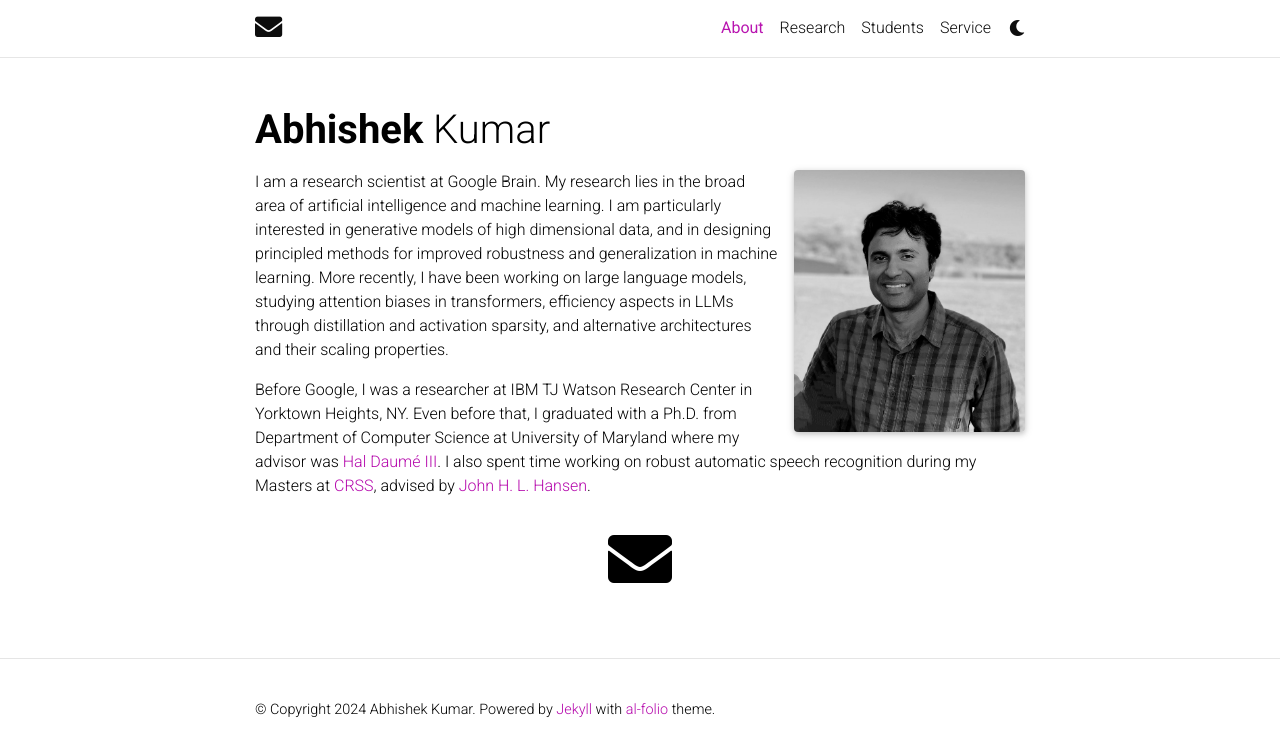
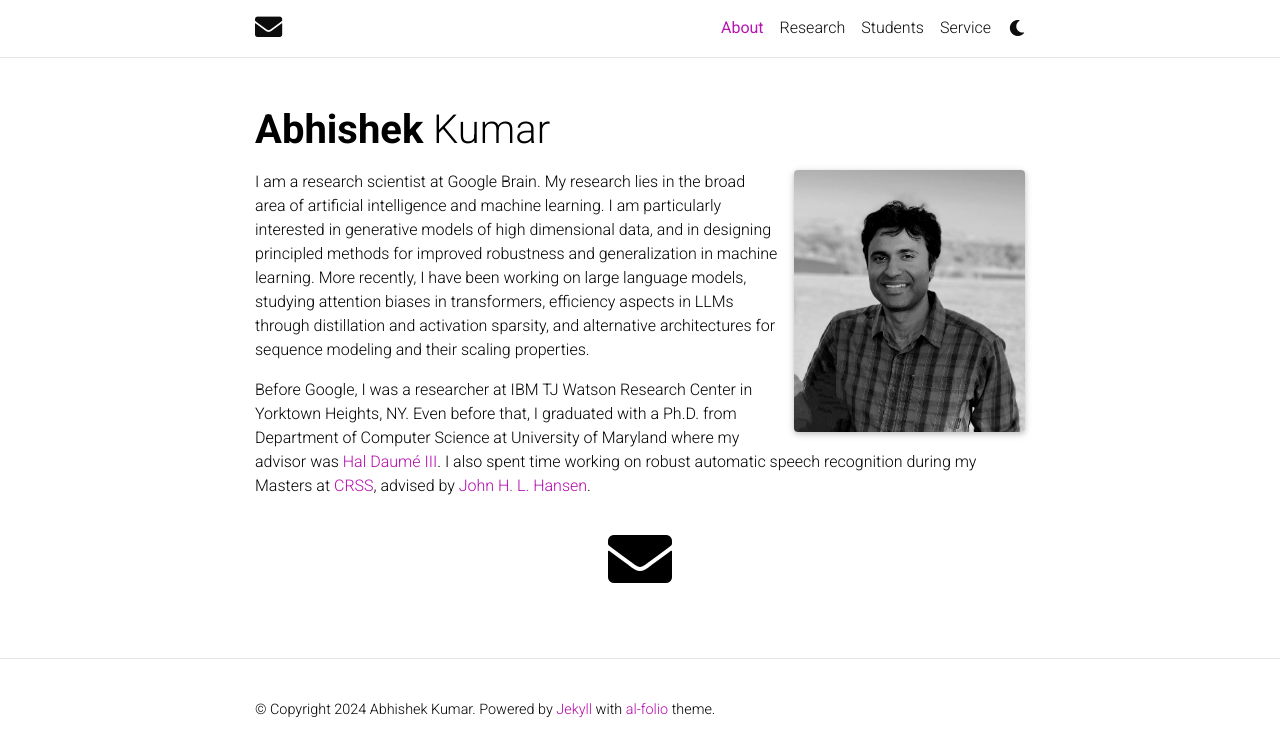
Before and after one commit to abhishekk-ml/abhishekk-ml.github.io, a Jekyll site: the page built from _pages/about.md, in a window 1280 px wide. Shown: the top 756 px of the page. Built offline with Jekyll 4.4.1, drawn with Linux system fonts in a browser that asks for light colours; comment, search, counter and statistics services are not loaded; a style sheet for code colours, icons or effects is not loaded.

Commit message:
update recent work

```diff
--- a/_pages/about.md
+++ b/_pages/about.md
@@ -17,6 +17,6 @@
 social: true  # includes social icons at the bottom of the page
 ---
 
-I am a research scientist at Google Brain. My research lies in the broad area of artificial intelligence and machine learning. I am particularly interested in generative models of high dimensional data, and in designing principled methods for improved robustness and generalization in machine learning. More recently, I have been working on large language models, studying attention biases in transformers, efficiency aspects in LLMs through distillation and activation sparsity, and alternative architectures and their scaling properties.
+I am a research scientist at Google Brain. My research lies in the broad area of artificial intelligence and machine learning. I am particularly interested in generative models of high dimensional data, and in designing principled methods for improved robustness and generalization in machine learning. More recently, I have been working on large language models, studying attention biases in transformers, efficiency aspects in LLMs through distillation and activation sparsity, and alternative architectures for sequence modeling and their scaling properties.
 
 Before Google, I was a researcher at IBM TJ Watson Research Center in Yorktown Heights, NY. Even before that, I graduated with a Ph.D. from Department of Computer Science at University of Maryland where my advisor was [Hal Daumé III](http://www.umiacs.umd.edu/~hal). I also spent time working on robust automatic speech recognition during my Masters at [CRSS](http://crss.utdallas.edu), advised by [John H. L. Hansen](http://www.utdallas.edu/~john.hansen).
```
